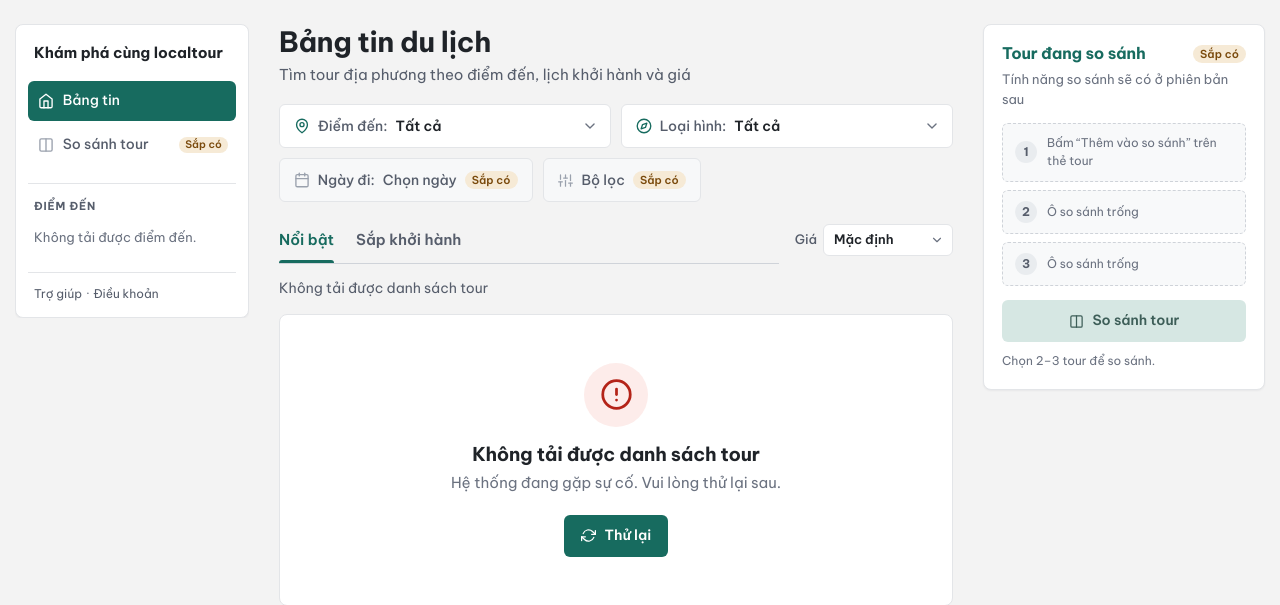
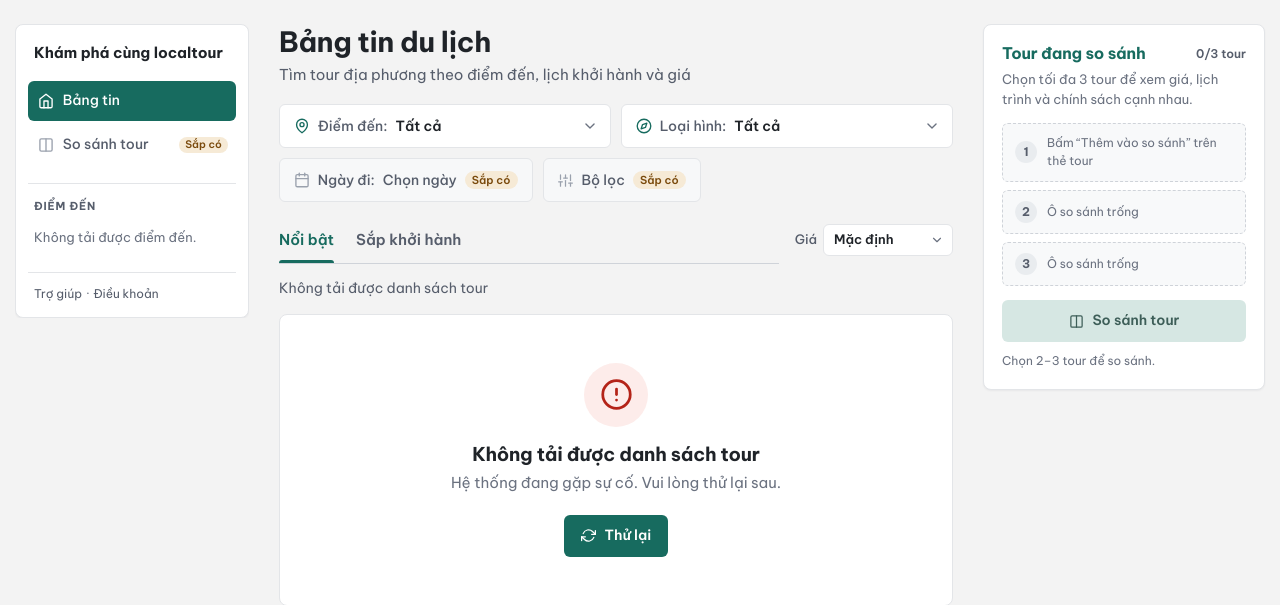
Before and after one commit to kannar04/LocalTour_Project, a PHP site: page / in a window 1280 px wide. Shown: the part 65-670 px from the top of the page. Run offline with PHP 8.4, Linux system fonts and the light colour scheme.

Commit message:
5.1: Nút Thêm vào so sánh và ô so sánh ở danh sách tour
- tours/index.php: khung Tour đang so sánh, thanh so sánh trên màn hình nhỏ
- tour-list.js: nút Thêm vào so sánh trên thẻ tour
- TourListController: nạp compare.css và compare.js

```diff
--- a/src/app/controllers/TourListController.php
+++ b/src/app/controllers/TourListController.php
@@ -30,8 +30,8 @@
             'initialQuery' => mb_substr($this->query('q'), 0, TourListModel::KEYWORD_MAX_LENGTH),
             'initialDestinationId' => self::parseUuid($this->query('destination_id')) ?? '',
             'initialCategoryId' => self::parseUuid($this->query('category_id')) ?? '',
-            'pageStyles' => ['css/tour-list.css'],
-            'pageScripts' => ['js/tour-list.js'],
+            'pageStyles' => ['css/tour-list.css', 'css/compare.css'],
+            'pageScripts' => ['js/compare.js', 'js/tour-list.js'],
         ]);
     }
 
--- a/src/app/views/tours/index.php
+++ b/src/app/views/tours/index.php
@@ -123,13 +123,13 @@
 
         <aside class="col-12 lt-col-aside d-none d-lg-block" aria-label="So sánh tour">
             <div class="lt-aside-sticky">
-                <section class="lt-panel lt-compare" aria-labelledby="compare-title">
+                <section class="lt-panel lt-compare" id="compare-panel" aria-labelledby="compare-title">
                     <div class="lt-panel__head">
                         <h2 class="lt-panel__title" id="compare-title">Tour đang so sánh</h2>
-                        <span class="lt-soon">Sắp có</span>
+                        <span class="lt-compare__count js-compare-count">0/3 tour</span>
                     </div>
-                    <p class="lt-panel__text">Tính năng so sánh sẽ có ở phiên bản sau</p>
-                    <ol class="lt-compare__slots" aria-hidden="true">
+                    <p class="lt-panel__text">Chọn tối đa 3 tour để xem giá, lịch trình và chính sách cạnh nhau.</p>
+                    <ol class="lt-compare__slots js-compare-slots" aria-label="Các tour đã chọn">
 <?php for ($slot = 1; $slot <= 3; $slot++): ?>
                         <li class="lt-compare__slot">
                             <span class="lt-compare__num"><?= $slot ?></span>
@@ -137,13 +137,22 @@
                         </li>
 <?php endfor; ?>
                     </ol>
-                    <button type="button" class="lt-btn lt-btn--primary lt-btn--block" disabled title="Sắp có">
+                    <a class="lt-btn lt-btn--primary lt-btn--block js-compare-go is-disabled" href="<?= e(url('/compare')) ?>" aria-disabled="true">
                         <span class="lt-icon lt-icon--columns" aria-hidden="true"></span>
                         So sánh tour
-                    </button>
-                    <p class="lt-panel__note">Chọn 2–3 tour để so sánh.</p>
+                    </a>
+                    <p class="lt-panel__note js-compare-note">Chọn 2–3 tour để so sánh.</p>
+                    <button type="button" class="lt-linklike js-compare-clear" hidden>Xóa danh sách</button>
                 </section>
             </div>
         </aside>
     </div>
 </div>
+
+<div class="lt-compare-bar d-lg-none" id="compare-bar" hidden>
+    <p class="lt-compare-bar__text js-compare-bar-text">0/3 tour đang so sánh</p>
+    <a class="lt-btn lt-btn--primary js-compare-go is-disabled" href="<?= e(url('/compare')) ?>" aria-disabled="true">
+        <span class="lt-icon lt-icon--columns" aria-hidden="true"></span>
+        So sánh
+    </a>
+</div>
```
Also changed, not shown: src/public/assets/js/tour-list.js.
